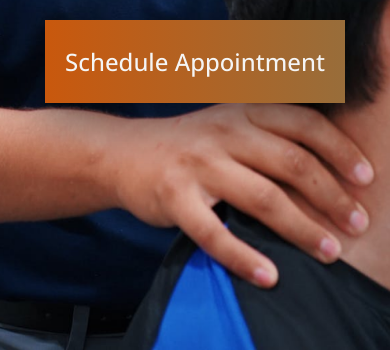
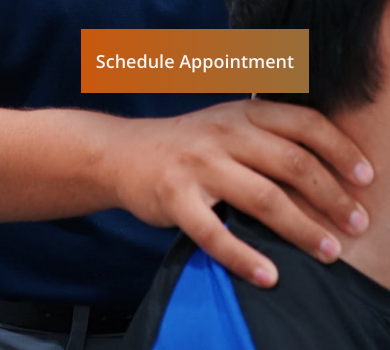
Before and after one commit to tosinafo/Physiotherapy, a plain HTML site: page index.html in a window 390 px wide. Shown: the part 576-926 px from the top of the page. Drawn offline with nearby package versions, Linux system fonts and the light colour scheme.

Commit message:
Reduced the size of the button on mobile

```diff
--- a/style.css
+++ b/style.css
@@ -62,21 +62,19 @@ span{
 .btn{
   background: linear-gradient(to right, #c9580d, #986D3A);
   box-shadow: 0 20px 50px rgba(0,0,0,.5);
-  padding: 25px 20px;
-  font-size: 24px;
+  padding: 20px 15px;
+  font-size: 18px;
   color: #F5F5F5;
-  font-weight: 500;
+  font-weight: 600;
   border: none;
-
-
   font-family: 'Open Sans', sans-serif;
   transition: 0.2ms;
 }
 .btn:hover{
   cursor: pointer;
   background: transparent;
-  color:#986D3A;
-  border: solid #986D3A;
+  color:#F5F5F5;
+  border: 2px solid #F5F5F5;
 
 
 }
```
Also changed, not shown: index.html (+2 -1 lines).
